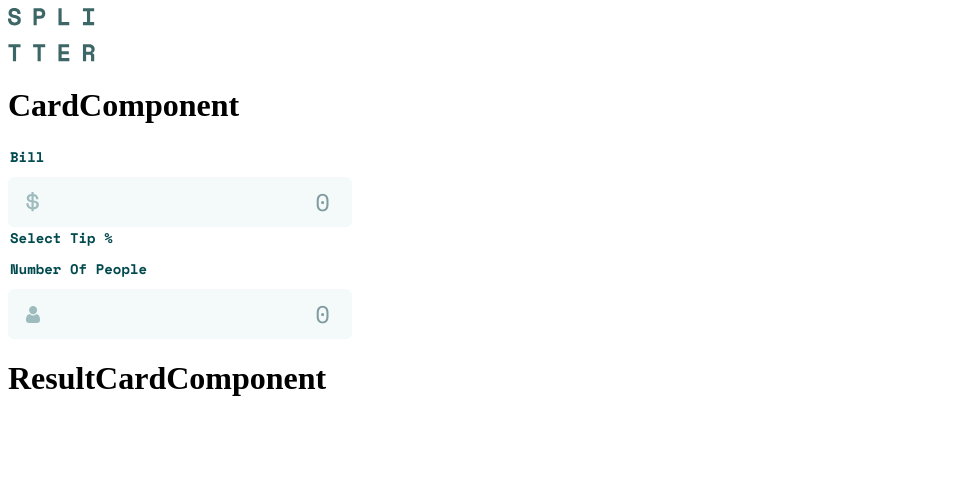
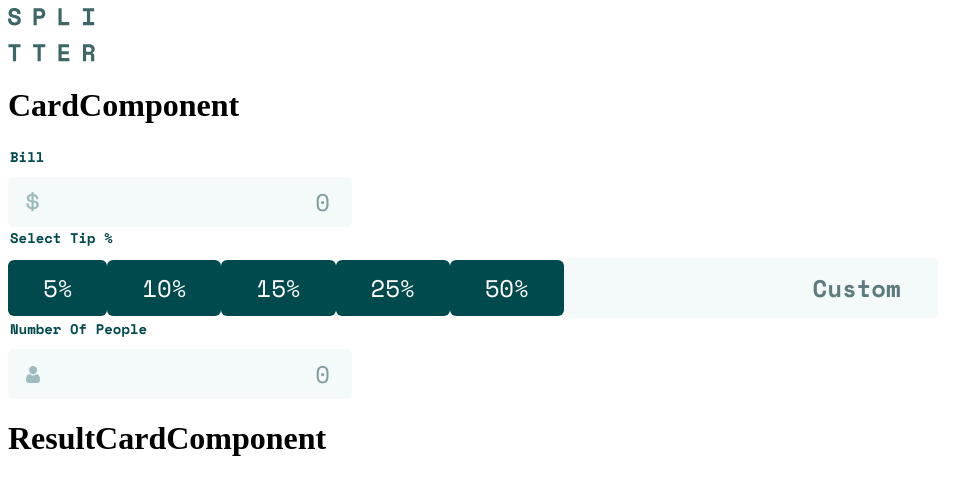
Before and after one commit to rafaeldellaquila/tip-calculator, a Vue app: page / in a window 1280 px wide. Shown: the top 494 px of the page, without its empty margins (0-955 px from the left). Built offline with nearby package versions, Linux system fonts and the light colour scheme.

Commit message:
:lipstick: style for inputs and buttons

```diff
--- a/src/components/Button/ButtonComponent.vue
+++ b/src/components/Button/ButtonComponent.vue
@@ -1,5 +1,7 @@
 <template>
-    <button type="button" :value="this.value">{{ this.title }}</button>
+    <button class="tips" type="button" :value="this.value">
+        {{ this.title }}
+    </button>
 </template>
 
 <script>
@@ -15,4 +17,13 @@ export default {
 
 <style scoped lang="scss">
 @import '../../styles/theme.scss';
+
+.tips {
+    background-color: $dark-cyan;
+    border: none;
+    color: $white;
+    font: $font-400;
+    padding: 10px 35px;
+    border-radius: 6px;
+}
 </style>
--- a/src/components/CardComponents/InputCardComponent.vue
+++ b/src/components/CardComponents/InputCardComponent.vue
@@ -2,12 +2,16 @@
     <legend>Bill</legend>
     <input-component name="bill" />
     <legend>Select Tip %</legend>
-    <button-component
-        v-for="(value, index) in tipValues"
-        :value="value.value"
-        :title="value.name"
-        :key="index"
-    />
+    <section>
+        <button-component
+            v-for="(tip, index) in tipValues"
+            :value="tip.value"
+            :title="tip.name"
+            :key="index"
+            @click="this.handleTips(tip.value)"
+        />
+        <input-component name="custom" />
+    </section>
     <legend>Number of People</legend>
     <input-component name="people" />
 </template>
@@ -16,7 +20,7 @@
 import ButtonComponent from '../Button/ButtonComponent.vue'
 import InputComponent from '../Input/InputComponent.vue'
 
-const tipValues = [
+const StandardTipValues = [
     {
         name: '5%',
         value: 5,
@@ -37,20 +41,22 @@ const tipValues = [
         name: '50%',
         value: 50,
     },
-    {
-        name: 'Custom',
-        value: null,
-    },
 ]
 
 export default {
     components: { InputComponent, ButtonComponent },
     name: 'InputCardComponent',
 
-    setup() {
-        return {
-            ButtonComponent: tipValues,
-        }
+    computed: {
+        tipValues: () => {
+            return StandardTipValues
+        },
+    },
+
+    methods: {
+        handleTips(value) {
+            return console.log(value)
+        },
     },
 }
 </script>
--- a/src/components/Input/InputComponent.vue
+++ b/src/components/Input/InputComponent.vue
@@ -1,5 +1,10 @@
 <template>
-    <input type="number" :class="this.name" :name="name" placeholder="0" />
+    <input
+        type="number"
+        :class="this.name"
+        :name="name"
+        :placeholder="this.name == 'custom' ? 'Custom' : 0"
+    />
 </template>
 
 <script>
@@ -57,4 +62,13 @@ input {
 .people {
     background-image: url('../../assets/icon-person.svg');
 }
+
+.custom {
+    padding: 10px 35px;
+    &::placeholder {
+        color: $dark-lighter-cyan;
+        font-family: $font-700;
+        font-weight: bold;
+    }
+}
 </style>
```
